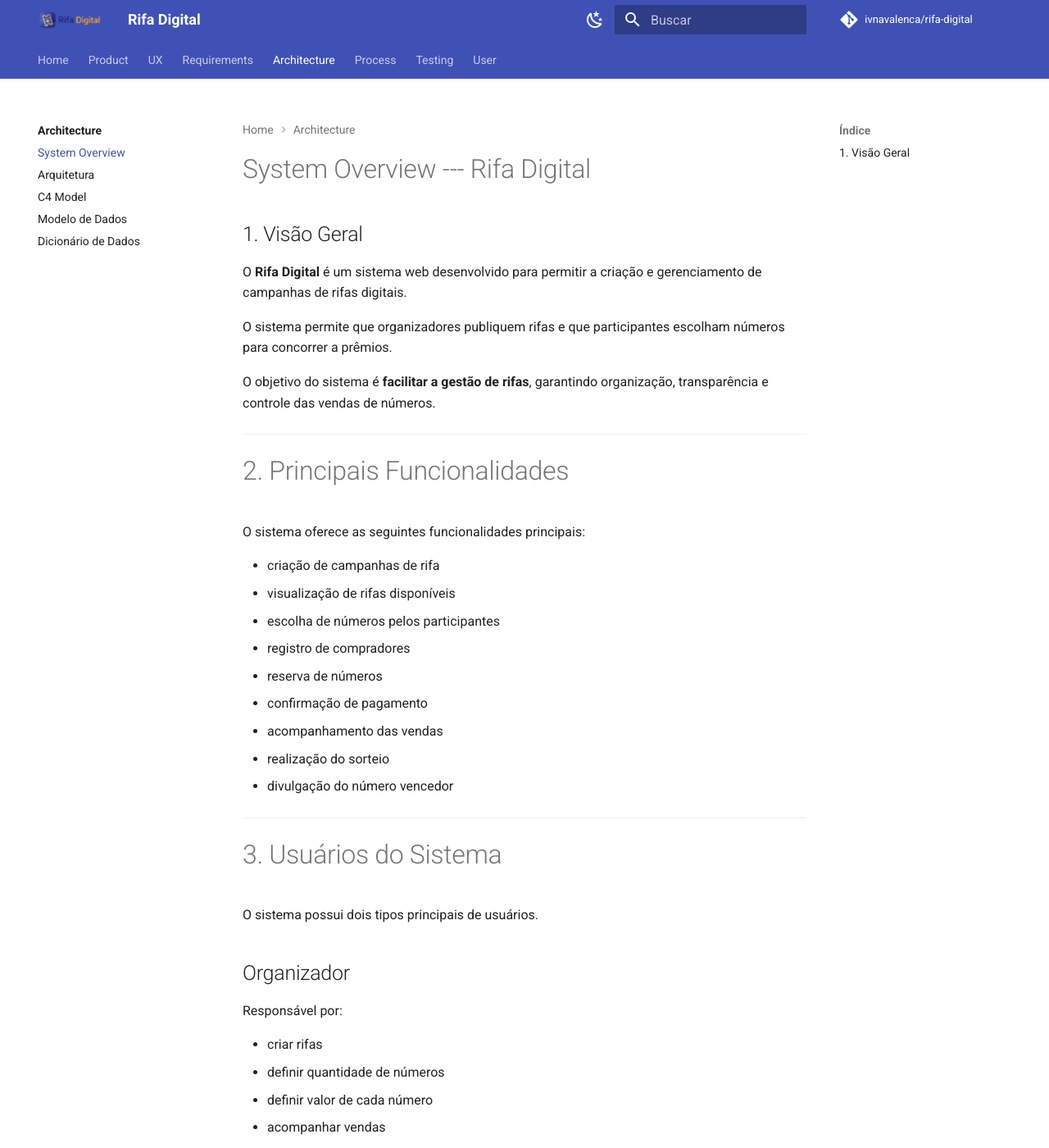
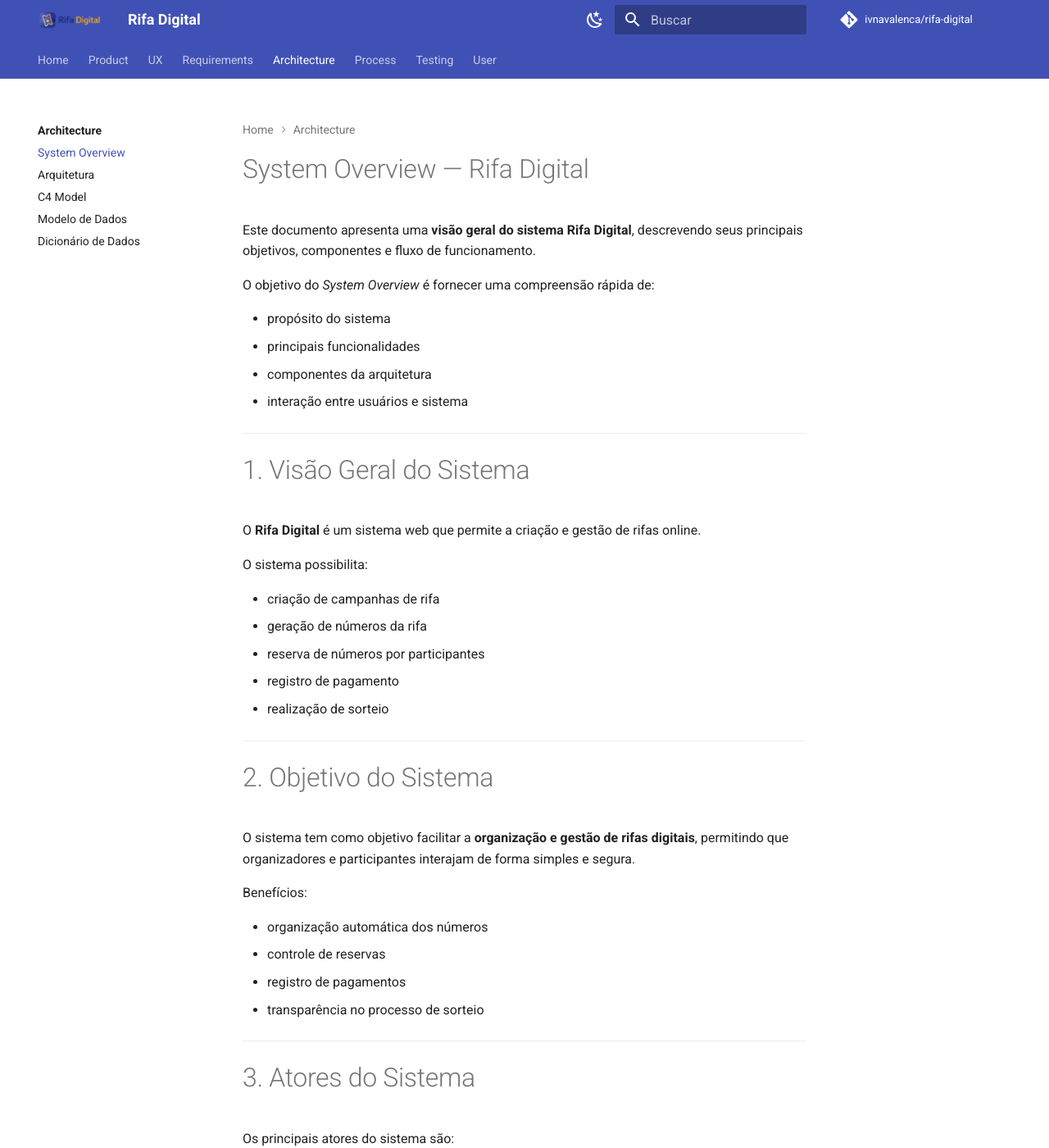
Before and after one commit to ivnavalenca/rifa-digital, an MkDocs documentation site: the page built from docs/architecture/system-overview.md, in a window 1280 px wide and 1400 px high. Shown: the whole window at 82% size. Built offline with MkDocs 1.6.1 and Material for MkDocs 9.7.7, drawn with Linux system fonts in a browser that asks for light colours; comment, search, counter and statistics services are not loaded; some of the changed text lies outside the part shown.

Commit message:
Update system-overview.md

````diff
--- a/docs/architecture/system-overview.md
+++ b/docs/architecture/system-overview.md
@@ -1,138 +1,191 @@
-# System Overview --- Rifa Digital
 
-## 1. Visão Geral
+# System Overview — Rifa Digital
 
-O **Rifa Digital** é um sistema web desenvolvido para permitir a criação
-e gerenciamento de campanhas de rifas digitais.
+Este documento apresenta uma **visão geral do sistema Rifa Digital**, descrevendo seus principais objetivos, componentes e fluxo de funcionamento.
 
-O sistema permite que organizadores publiquem rifas e que participantes
-escolham números para concorrer a prêmios.
+O objetivo do *System Overview* é fornecer uma compreensão rápida de:
 
-O objetivo do sistema é **facilitar a gestão de rifas**, garantindo
-organização, transparência e controle das vendas de números.
+- propósito do sistema
+- principais funcionalidades
+- componentes da arquitetura
+- interação entre usuários e sistema
 
-------------------------------------------------------------------------
+---
 
-# 2. Principais Funcionalidades
+# 1. Visão Geral do Sistema
 
-O sistema oferece as seguintes funcionalidades principais:
+O **Rifa Digital** é um sistema web que permite a criação e gestão de rifas online.
 
--   criação de campanhas de rifa
--   visualização de rifas disponíveis
--   escolha de números pelos participantes
--   registro de compradores
--   reserva de números
--   confirmação de pagamento
--   acompanhamento das vendas
--   realização do sorteio
--   divulgação do número vencedor
+O sistema possibilita:
 
-------------------------------------------------------------------------
+- criação de campanhas de rifa
+- geração de números da rifa
+- reserva de números por participantes
+- registro de pagamento
+- realização de sorteio
 
-# 3. Usuários do Sistema
+---
 
-O sistema possui dois tipos principais de usuários.
+# 2. Objetivo do Sistema
 
-## Organizador
+O sistema tem como objetivo facilitar a **organização e gestão de rifas digitais**, permitindo que organizadores e participantes interajam de forma simples e segura.
+
+Benefícios:
+
+- organização automática dos números
+- controle de reservas
+- registro de pagamentos
+- transparência no processo de sorteio
+
+---
+
+# 3. Atores do Sistema
+
+Os principais atores do sistema são:
+
+### Organizador
 
 Responsável por:
 
--   criar rifas
--   definir quantidade de números
--   definir valor de cada número
--   acompanhar vendas
--   realizar o sorteio
+- criar a rifa
+- definir valor dos números
+- definir data do sorteio
 
-## Participante
+### Participante
 
 Responsável por:
 
--   visualizar rifas disponíveis
--   escolher números
--   realizar pagamento
--   acompanhar resultados
+- escolher números
+- realizar reserva
+- efetuar pagamento
 
-------------------------------------------------------------------------
+---
 
-# 4. Fluxo do Sistema
+# 4. Componentes do Sistema
 
-O funcionamento geral do sistema segue o fluxo abaixo.
+O sistema é composto por três principais camadas:
 
-``` mermaid
-flowchart LR
+- Interface Web
+- Backend / API
+- Banco de Dados
 
-A[Organizador cria rifa] --> B[Rifa publicada]
-B --> C[Participantes escolhem números]
-C --> D[Número reservado]
-D --> E[Pagamento confirmado]
-E --> F[Número vendido]
-F --> G[Sorteio realizado]
-G --> H[Divulgação do vencedor]
+---
+
+# 5. Arquitetura Simplificada
+
+```mermaid
+flowchart TD
+
+USER[Usuário]
+
+WEB[Interface Web]
+
+API[Backend / API]
+
+DB[(Banco de Dados)]
+
+USER --> WEB
+WEB --> API
+API --> DB
 ```
 
-------------------------------------------------------------------------
+---
 
-# 5. Componentes Principais
+# 6. Principais Funcionalidades
 
-O sistema é composto por três componentes principais.
+O sistema oferece as seguintes funcionalidades:
+
+### Gestão de Rifas
+
+- criação de rifas
+- definição de data de sorteio
+- definição do valor do número
+
+### Gestão de Números
+
+- geração automática de números
+- visualização de números disponíveis
+- atualização de status
+
+### Participação
+
+- seleção de números
+- reserva de números
+- confirmação de pagamento
+
+### Pagamentos
+
+- registro de pagamento
+- atualização do status da reserva
+
+### Sorteio
+
+- identificação do número vencedor
+- associação do vencedor ao participante
+
+---
+
+# 7. Fluxo Básico de Uso
+
+O fluxo principal do sistema ocorre da seguinte forma:
+
 ```
-  -----------------------------------------------------------------------
-  Componente                          Descrição
-  ----------------------------------- -----------------------------------
-  Frontend                            Interface web utilizada pelos
-                                      usuários
-
-  Backend                             Aplicação responsável pela lógica
-                                      de negócio
-
-  Banco de Dados                      Armazena rifas, números, reservas,
-                                      pagamentos e resultados
-  -----------------------------------------------------------------------
-```
-------------------------------------------------------------------------
-
-# 6. Visão Arquitetural Simplificada
-
-``` mermaid
-flowchart LR
-
-User[Usuário]
-
-Frontend[Interface Web]
-Backend[Aplicação Rifa Digital]
-Database[(Banco de Dados)]
-
-User --> Frontend
-Frontend --> Backend
-Backend --> Database
+Organizador cria rifa
+        ↓
+Sistema gera números da rifa
+        ↓
+Participante escolhe números
+        ↓
+Participante reserva números
+        ↓
+Participante realiza pagamento
+        ↓
+Sistema confirma reserva
+        ↓
+Realização do sorteio
 ```
 
-------------------------------------------------------------------------
+---
 
-# 7. Entidades Principais
+# 8. Estrutura de Dados do Sistema
 
-As principais entidades do sistema são:
+Os dados do sistema são organizados nas seguintes entidades principais:
 
--   **Rifa**
--   **Número**
--   **Comprador**
--   **Reserva**
--   **Pagamento**
--   **Sorteio**
+- RIFA
+- NUMERO
+- PARTICIPANTE
+- RESERVA
+- PAGAMENTO
 
-Essas entidades compõem o modelo de dados responsável por armazenar as
-informações do sistema.
+Essas entidades são modeladas através de:
 
-------------------------------------------------------------------------
+```
+MER → Modelo Relacional → SQL
+```
 
-# 8. Documentação Relacionada
+---
 
-A documentação completa do sistema pode ser encontrada nas seguintes
-seções:
+# 9. Integração com a Arquitetura
 
--   Product --- visão do produto
--   UX --- experiência do usuário
--   Requirements --- requisitos do sistema
--   Architecture --- arquitetura do sistema
--   Testing --- estratégia e execução de testes
--   User --- manual do usuário
+O System Overview se conecta com outros documentos da arquitetura:
+
+- **C4 Model** — visão estrutural do sistema
+- **System + Data Architecture** — integração entre sistema e dados
+- **Data Architecture** — modelagem de dados
+- **Testing** — estratégia de testes
+
+---
+
+# 10. Conclusão
+
+O sistema **Rifa Digital** demonstra um exemplo completo de aplicação web com:
+
+- interface de usuário
+- backend de processamento
+- banco de dados relacional
+
+A documentação foi estruturada para apoiar:
+
+- compreensão do sistema
+- ensino de engenharia de software
+- ensino de banco de dados
````
